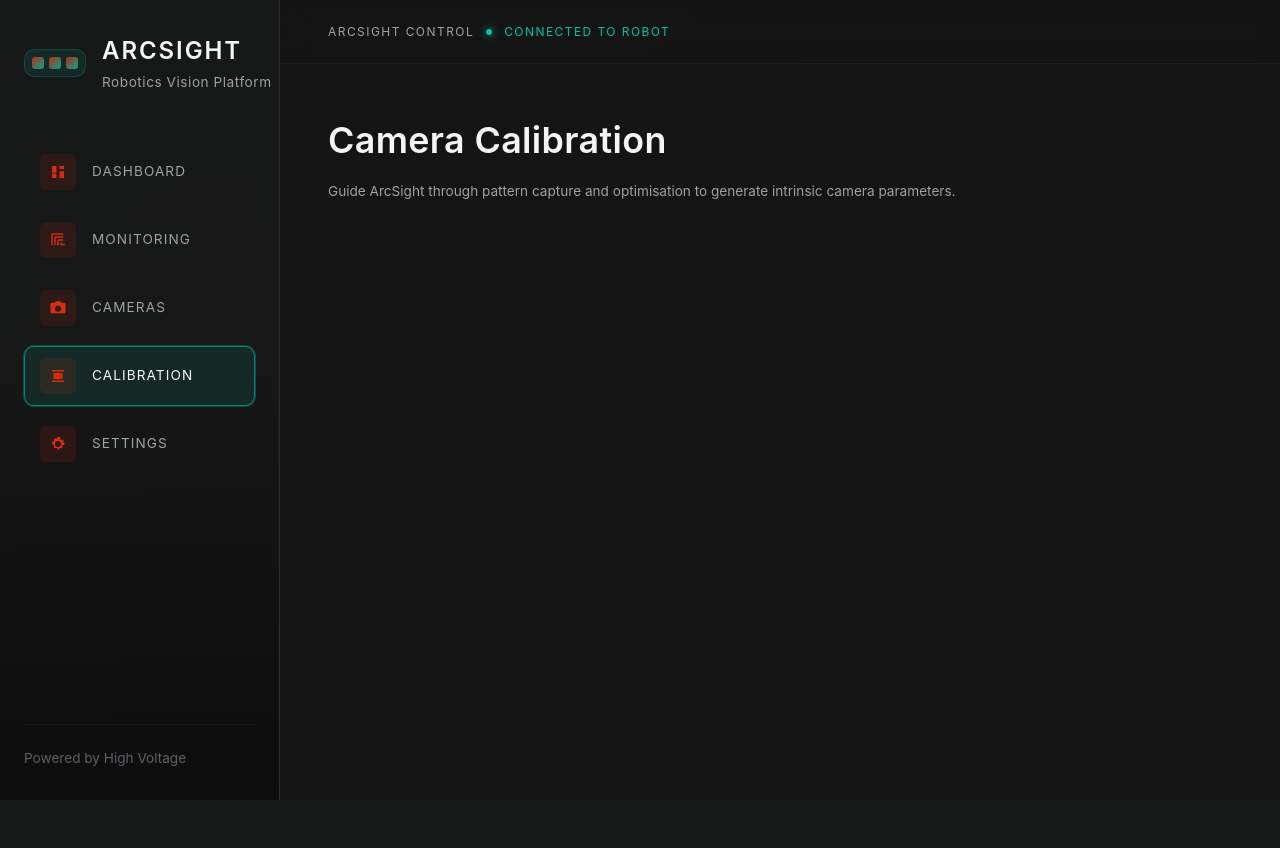
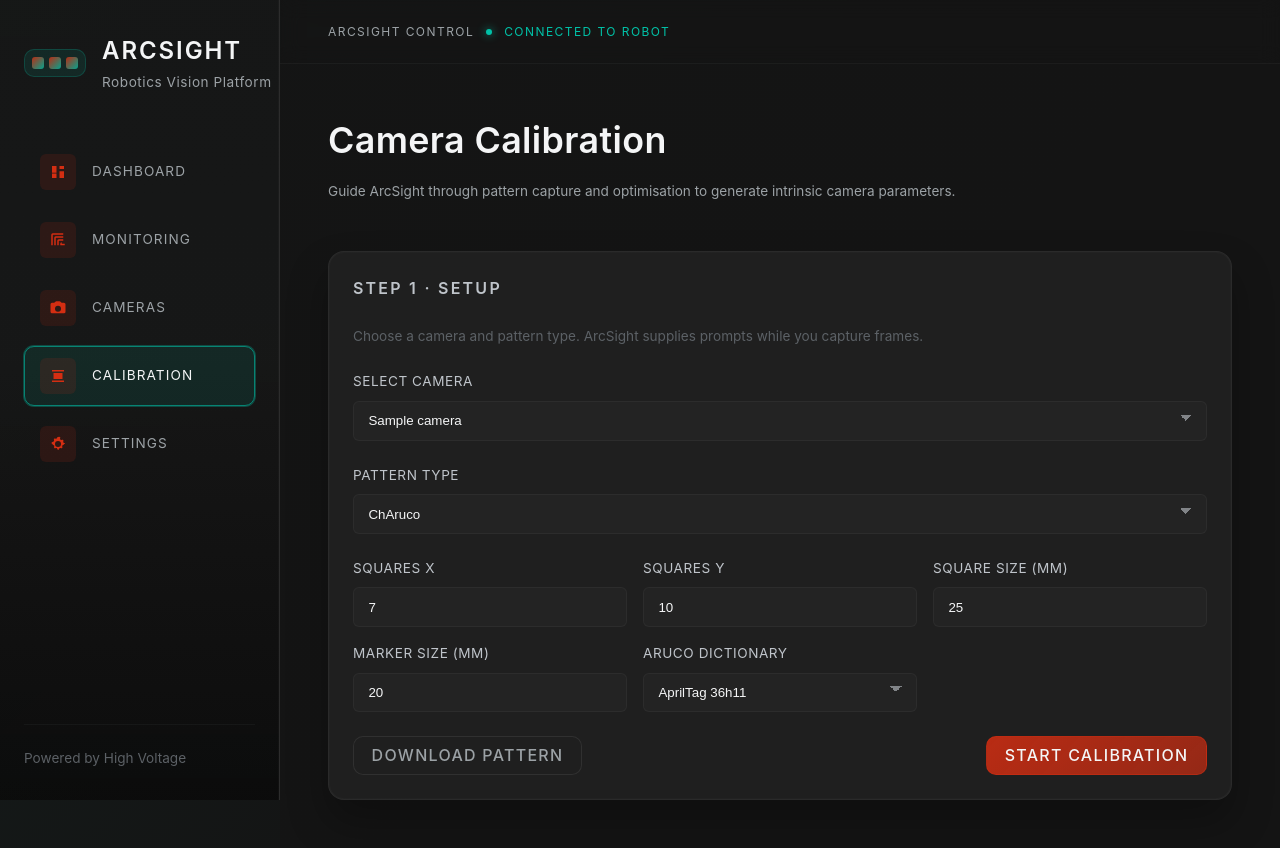
Before and after one commit to krystian-booker/ArcSight, a Flask app: page /calibration/ in a window 1280 px wide. Before the commit the page ends 800 px from the top, so only its background shows below. Run offline with Flask 3, Linux system fonts and the light colour scheme; tables that the repository leaves empty hold one stand-in row (values such as "Sample post"); some libraries are stand-ins or nearby versions.

Commit message:
Fixed calibration page

```diff
--- a/app/templates/pages/calibration.html
+++ b/app/templates/pages/calibration.html
@@ -3,18 +3,26 @@
 {% block title %}Camera Calibration{% endblock %}
 
 {% block content %}
-<div
-    class="stack stack-2xl"
-    x-data="calibrationApp({ cameras: {{ cameras|tojson|safe }} })"
-    x-cloak
->
+<script>
+// Pass cameras data to Alpine.js
+window.CALIBRATION_CAMERAS = {{ cameras|tojson }};
+</script>
+
+<div class="stack stack-2xl">
     <header class="stack stack-sm">
         <h1>Camera Calibration</h1>
         <p class="muted text-small">Guide ArcSight through pattern capture and optimisation to generate intrinsic camera parameters.</p>
     </header>
 
+<div
+    class="stack stack-2xl"
+    x-data="calibrationApp({ cameras: window.CALIBRATION_CAMERAS || [] })"
+    x-init="console.log('Calibration initialized - Step:', step, 'Cameras:', cameras.length)"
+>
+
     <section
         class="panel stack stack-lg"
+        style="display: block;"
         x-show="step === 'setup'"
         x-transition
     >
@@ -205,4 +213,5 @@
         x-text="status.message"
     ></div>
 </div>
+</div>
 {% endblock %}
```
Also changed, not shown: .claude/settings.local.json (added).
